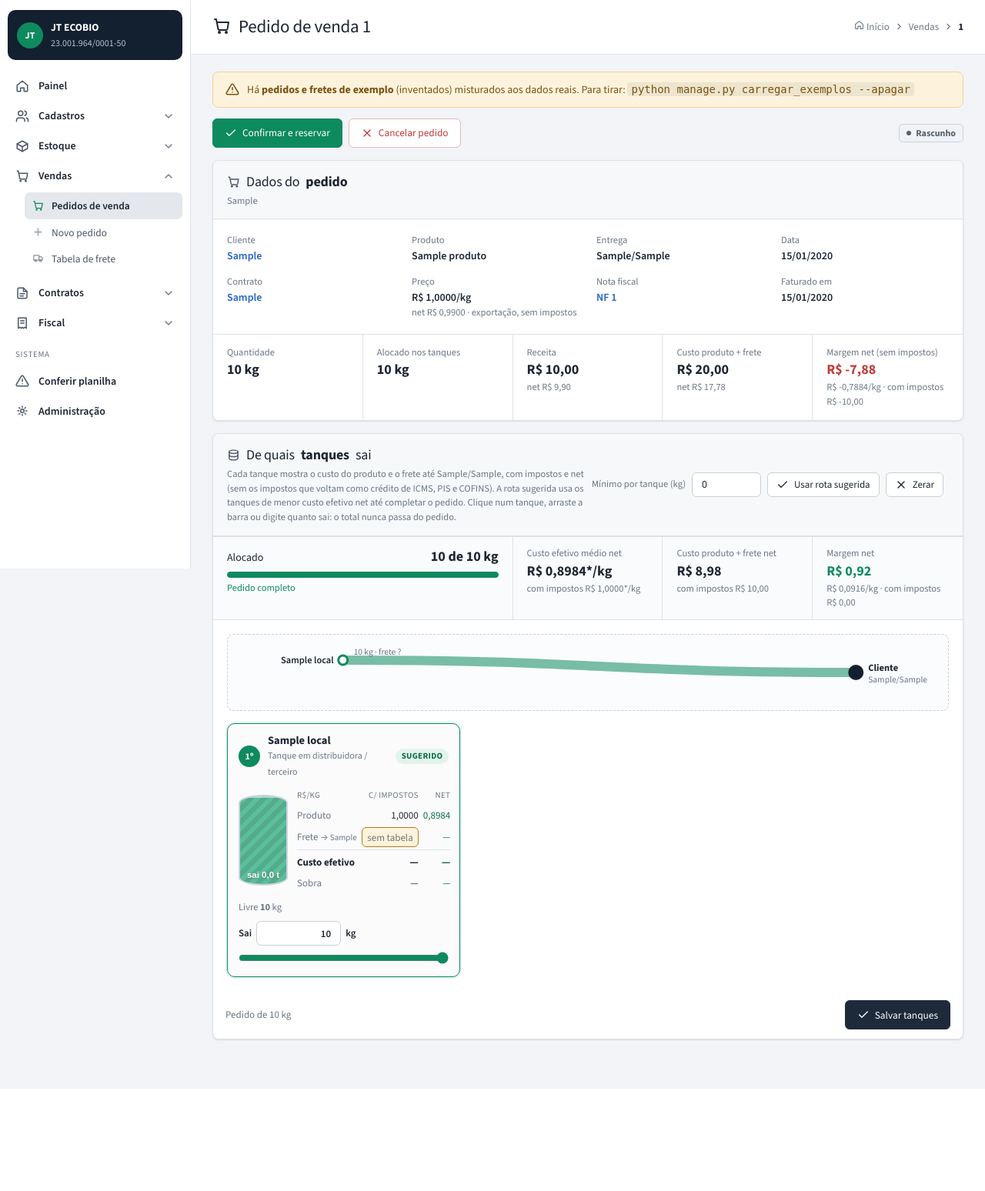
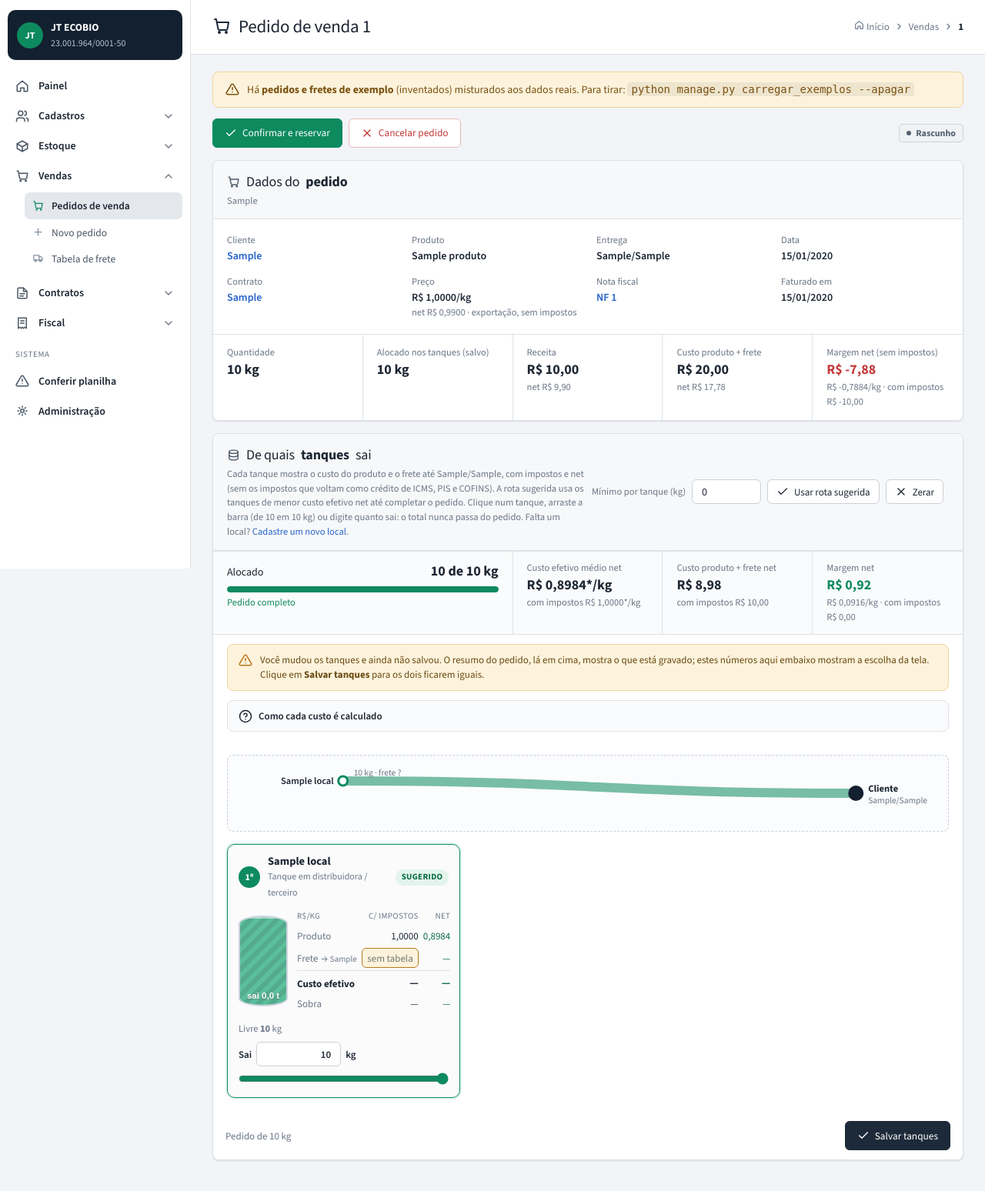
Before and after one commit to luizferrazmxtech/erp_jtecobio, a Django app: page /vendas/1/ in a window 1280 px wide. Shown: the part 61-1609 px from the top of the page at 77% size. Before the commit the page ends 1476 px from the top, so only its background shows below. Run offline with Django 5.2, Linux system fonts and the light colour scheme; a user stored in the database is signed in; tables that the repository leaves empty hold one stand-in row (values such as "Sample post").

Commit message:
Explicação dos custos, barra de 10 kg, aviso de não salvo e local com tanque
- Pedido: painel "Como cada custo é calculado" com os números do próprio pedido.
- Aviso quando a escolha dos tanques na tela difere do que está salvo (era a
  diferença entre o resumo do pedido e o placar dos tanques).
- Barra de saída anda de 10 em 10 kg; no fim vai até o limite exato.
- Cadastro de local já cria o tanque; lista de locais com atalhos para
  adicionar tanque e dar entrada de saldo (entrada abre com o local escolhido).

Co-Authored-By: Claude Opus 5.5 <noreply@anthropic.com>
Claude-Session: https://claude.ai/code/session_01TsjT8kc5ZC9YBt7NhJJ24C

```diff
--- a/apps/estoque/views.py
+++ b/apps/estoque/views.py
@@ -30,7 +30,9 @@ def saldos(request):
 
 
 def _tela(request, form_class, titulo, executar):
-    form = form_class(request.POST or None)
+    # Campos podem vir preenchidos pelo endereço (ex.: ?local=3 a partir da lista de locais).
+    inicial = {k: v for k, v in request.GET.items() if k in form_class.base_fields}
+    form = form_class(request.POST or None, initial=inicial)
     if request.method == "POST" and form.is_valid():
         try:
             executar(form.cleaned_data, request.user)
--- a/apps/vendas/views.py
+++ b/apps/vendas/views.py
@@ -15,7 +15,7 @@ from apps.estoque import services as estoque
 from apps.contratos.models import Contrato
 from apps.estoque.models import Lote
 
-from . import services
+from . import impostos, services
 from .forms import FaturarForm, PedidoForm
 from .models import Pedido
 
@@ -113,6 +113,34 @@ def _linhas_de_origem(pedido, origens):
     return linhas
 
 
+def _explicacao(pedido, linhas) -> dict:
+    """Números do próprio pedido para a ajuda "Como cada custo é calculado".
+
+    Usa o primeiro tanque da lista (o de menor custo efetivo net) como exemplo."""
+    q4 = Decimal("0.0001")
+    exemplo = None
+    if linhas:
+        o = linhas[0]["opcao"]
+        frete = linhas[0]["frete"]
+        exemplo = {
+            "nome": o.local.nome,
+            "custo": o.custo_kg,
+            "custo_net": o.custo_net_kg.quantize(q4),
+            "frete": frete,
+            "frete_net": impostos.frete_net(frete).quantize(q4) if frete is not None else None,
+        }
+        if frete is not None:
+            exemplo["efetivo"] = o.custo_kg + frete
+            exemplo["efetivo_net"] = exemplo["custo_net"] + exemplo["frete_net"]
+            exemplo["sobra_net"] = (pedido.preco_unitario * pedido.fator_venda).quantize(q4) - exemplo["efetivo_net"]
+    return {
+        "preco_net": (pedido.preco_unitario * pedido.fator_venda).quantize(q4),
+        "icms_venda": pedido.icms_venda or 0,
+        "icms_compra": pedido.produto.icms_compra,
+        "exemplo": exemplo,
+    }
+
+
 @login_required
 def detalhe(request, pk):
     pedido = get_object_or_404(Pedido.objects.select_related("cliente", "produto", "contrato", "nota"), pk=pk)
@@ -122,6 +150,7 @@ def detalhe(request, pk):
 
         contexto["linhas"] = _linhas_de_origem(pedido, contexto["origens"])
         contexto["classe_nivel"] = _classe_nivel(pedido.produto)
+        contexto["explica"] = _explicacao(pedido, contexto["linhas"])
     if pedido.status == Pedido.Status.CONFIRMADO:
         contexto["faturar_form"] = FaturarForm(pedido=pedido)
     return render(request, "vendas/detalhe.html", contexto)
--- a/apps/web/templatetags/erp.py
+++ b/apps/web/templatetags/erp.py
@@ -98,6 +98,7 @@ ICONES = {
     "grafico": "M3 3v18h18 M7 16v-5 M12 16V8 M17 16v-3",
     "ok": "M20 6 9 17l-5-5",
     "limpar": "M18 6 6 18 M6 6l12 12",
+    "ajuda": "M12 22a10 10 0 1 0 0-20 10 10 0 0 0 0 20z M9.1 9a3 3 0 0 1 5.8 1c0 2-3 3-3 3 M12 17h.01",
     "alerta": "M12 9v4 M12 17h.01 M10.3 3.9 1.8 18a2 2 0 0 0 1.7 3h17a2 2 0 0 0 1.7-3L13.7 3.9a2 2 0 0 0-3.4 0z",
     "gota": "M12 2.7s-6 6.3-6 11.3a6 6 0 0 0 12 0c0-5-6-11.3-6-11.3z",
     "config": "M12 15a3 3 0 1 0 0-6 3 3 0 0 0 0 6z M4 12h2 M18 12h2 M12 4v2 M12 18v2 M6.3 6.3l1.4 1.4 M16.3 16.3l1.4 1.4 M6.3 17.7l1.4-1.4 M16.3 7.7l1.4-1.4",
--- a/apps/web/views.py
+++ b/apps/web/views.py
@@ -425,14 +425,46 @@ class ProdutoForm(forms.ModelForm):
 
 
 class LocalForm(forms.ModelForm):
+    """Local de armazenagem. Ao criar, já dá para cadastrar o tanque dele."""
+
+    tanque_produto = forms.ModelChoiceField(
+        label="Produto do tanque", queryset=Produto.objects.none(), required=False,
+        help_text="Deixe em branco se ainda não sabe; dá para adicionar tanques depois.")
+    tanque_capacidade = forms.DecimalField(label="Capacidade (kg)", required=False, min_value=0,
+                                           max_digits=14, decimal_places=3)
+    tanque_identificacao = forms.CharField(label="Identificação", required=False, max_length=50,
+                                           help_text="Ex.: TQ-03")
+
     class Meta:
         model = Local
         fields = ["nome", "tipo", "parceiro", "cidade", "uf", "ativo"]
+        help_texts = {"parceiro": "Dono do local (distribuidora, industrializador, armazém). Se não estiver na lista, cadastre o parceiro antes."}
 
     def __init__(self, *a, **k):
         super().__init__(*a, **k)
+        # Qualquer parceiro ativo: uma distribuidora nova ainda pode não estar marcada como armazém.
         self.fields["parceiro"].queryset = Parceiro.objects.filter(
-            Q(eh_armazem=True) | Q(eh_industrializador=True)).order_by("razao_social")
+            Q(ativo=True) | Q(pk=self.instance.parceiro_id or 0)).order_by("razao_social")
+        if self.instance.pk:  # editar: os tanques ficam em "Adicionar tanque"
+            for c in ("tanque_produto", "tanque_capacidade", "tanque_identificacao"):
+                del self.fields[c]
+        else:
+            self.fields["tanque_produto"].queryset = Produto.objects.filter(controla_estoque=True, ativo=True)
+
+    def clean(self):
+        dados = super().clean()
+        if dados.get("tanque_produto") and not dados.get("tanque_capacidade"):
+            self.add_error("tanque_capacidade", "Informe a capacidade do tanque.")
+        return dados
+
+    def save(self, commit=True):
+        local = super().save(commit)
+        produto = self.cleaned_data.get("tanque_produto")
+        if commit and produto:
+            Tanque.objects.create(local=local, produto=produto,
+                                  capacidade_kg=self.cleaned_data["tanque_capacidade"],
+                                  identificacao=self.cleaned_data.get("tanque_identificacao") or "")
+        return local
 
 
 class TanqueForm(forms.ModelForm):
@@ -481,6 +513,8 @@ CADASTROS = {
 }
 
 SECOES = {
+    "local": [("Preencha os", "dados do local", "Onde o produto fica guardado: distribuidora, armazém, industrializador.", ["nome", "tipo", "parceiro", "cidade", "uf", "ativo"]),
+              ("Já cadastre o", "tanque", "Opcional. Um tanque por produto em cada local; outros podem ser adicionados depois.", ["tanque_produto", "tanque_capacidade", "tanque_identificacao"])],
     "parceiro": [("Preencha os", "dados gerais", "Nome, documento e cidade.", ["razao_social", "nome_fantasia", "documento", "inscricao_estadual", "cidade", "uf", "ativo"]),
                  ("Marque os", "papéis", "Uma mesma empresa pode ser cliente e fornecedora, por exemplo.", ["eh_cliente", "eh_fornecedor", "eh_transportadora", "eh_industrializador", "eh_armazem"])],
     "contrato": [("Preencha os", "dados do contrato", "Quem, o quê e quando.", ["tipo", "numero", "parceiro", "produto", "modalidade", "mes_referencia", "status"]),
@@ -507,10 +541,14 @@ def _form_cadastro(request, nome, pk=None):
             return redirect("web:parceiro", pk=salvo.pk)
         if nome == "contrato":
             return redirect("web:contrato", pk=salvo.pk)
+        if nome in ("local", "tanque") and not pk:
+            messages.info(request, "Para colocar saldo no tanque, use Dar entrada na lista de locais.")
         return redirect(voltar)
     secoes = []
     for leve, forte, sub, campos in SECOES.get(nome, [("Preencha os", "dados", "", list(form.fields))]):
-        secoes.append({"leve": leve, "forte": forte, "sub": sub, "campos": [form[c] for c in campos]})
+        campos = [form[c] for c in campos if c in form.fields]
+        if campos:
+            secoes.append({"leve": leve, "forte": forte, "sub": sub, "campos": campos})
     verbo = "Editar" if pk else "Adicionar"
     return render(request, "web/formulario.html", {
         "form": form, "secoes": secoes, "titulo": f"{verbo} {modelo._meta.verbose_name}", "icone": ic,
--- a/static/css/app.css
+++ b/static/css/app.css
@@ -443,3 +443,26 @@ table.tabela { width: 100%; border-collapse: collapse; background: #fff; }
   .origens { grid-template-columns: minmax(0, 1fr); }
   .rota { display: none; } /* no celular os cartões já mostram tudo */
 }
+
+/* Pedido: escolha dos tanques diferente do que está salvo */
+.aviso-nao-salvo { display: flex; gap: 10px; align-items: flex-start; margin: 0 18px 12px; padding: 10px 14px;
+  border: 1px solid #f0d49b; border-radius: 8px; background: var(--amarelo-claro); color: #6b4a12; font-size: 13px; }
+.aviso-nao-salvo[hidden] { display: none; }
+.aviso-nao-salvo .ic { flex: none; margin-top: 1px; color: var(--amarelo); }
+
+/* Pedido: ajuda "Como cada custo é calculado" */
+.explica-custos { margin: 0 18px 12px; border: 1px solid var(--borda); border-radius: 8px; background: #fafbfc; }
+.explica-custos summary { display: flex; align-items: center; gap: 8px; padding: 10px 14px; cursor: pointer; font-weight: 600; font-size: 13px; list-style: none; }
+.explica-custos summary::-webkit-details-marker { display: none; }
+.explica-custos[open] summary { border-bottom: 1px solid var(--borda); }
+.explica-corpo { padding: 12px 16px 14px; font-size: 13px; line-height: 1.55; }
+.explica-corpo p { margin: 0 0 10px; }
+.explica-corpo dl { margin: 0; display: grid; grid-template-columns: minmax(150px, 190px) 1fr; gap: 8px 16px; }
+.explica-corpo dt { font-weight: 600; }
+.explica-corpo dd { margin: 0; }
+@media (max-width: 640px) {
+  .explica-corpo dl { grid-template-columns: 1fr; gap: 2px; }
+  .explica-corpo dd { margin-bottom: 8px; }
+  .aviso-nao-salvo, .explica-custos { margin-left: 12px; margin-right: 12px; }
+}
+.escolha-rota .aviso-nao-salvo, .escolha-rota .explica-custos { margin-top: 12px; }
--- a/static/js/rota.js
+++ b/static/js/rota.js
@@ -57,6 +57,8 @@
       qtd: el.querySelector("input.qtd"),
       deslizar: el.querySelector("input.deslizar"),
       cilindro: el.querySelector(".cilindro-grande"),
+      salvoQtd: Number(el.dataset.salvoQtd) || 0,
+      salvoFrete: el.dataset.salvoFrete === "" ? null : Number(el.dataset.salvoFrete),
     };
   });
 
@@ -126,7 +128,8 @@
     t.el.querySelector(".posicao").textContent = posicao + "º";
     // A barra só vai até o que cabe no pedido.
     var limite = limiteDe(t);
-    t.deslizar.max = String(Math.max(limite, 1));
+    // Passos de 10 kg; o topo arredonda para cima para a barra alcançar o limite.
+    t.deslizar.max = String(Math.max(Math.ceil(limite / PASSO) * PASSO, PASSO));
     t.deslizar.disabled = limite <= 0 && sai <= 0;
     if (document.activeElement !== t.deslizar) t.deslizar.value = String(Math.min(sai, limite));
   }
@@ -211,13 +214,27 @@
     escrever("p-margem-net-kg", tem ? margemNet / alocado : null, 4);
     document.getElementById("p-margem-b").className = margemNet < 0 ? "negativo" : "positivo";
     desenharRota(escolhidos);
+    avisarNaoSalvo();
   }
+
+  // O resumo do pedido (lá em cima) mostra o que está gravado. Se a escolha na
+  // tela for diferente, avisa para salvar: senão os dois números não batem.
+  function avisarNaoSalvo() {
+    var mudou = tanques.some(function (t) {
+      var f = freteDe(t);
+      var freteMudou = (f === null) !== (t.salvoFrete === null) || (f !== null && Math.abs(f - t.salvoFrete) > 0.00005);
+      return Math.abs(qtdDe(t) - t.salvoQtd) > 0.0005 || (qtdDe(t) > 0 && freteMudou);
+    });
+    document.getElementById("p-nao-salvo").hidden = !mudou;
+  }
+
+  var PASSO = 10;  // a JT trabalha em toneladas: a barra anda de 10 em 10 kg
 
   // cru = sem ponto de milhar (enquanto a pessoa digita, para o próximo dígito não virar decimal).
   function definir(t, kg, cru) {
     kg = Math.max(0, Math.min(limiteDe(t), kg));
     if (!kg) { t.qtd.value = ""; return; }
-    t.qtd.value = cru ? String(Math.round(kg * 1000) / 1000).replace(".", ",") : paraCampo(kg, 0, 3);
+    t.qtd.value = cru ? String(Math.round(kg * 1000) / 1000).replace(".", ",") : paraCampo(kg, 0, kg % 1 ? 3 : 0);
   }
 
   // ---------- eventos ----------
@@ -232,7 +249,12 @@
     t.qtd.addEventListener("change", function () { if (qtdDe(t) > 0) definir(t, qtdDe(t)); else t.qtd.value = ""; atualizar(); });
     t.frete.addEventListener("input", atualizar);
     t.frete.addEventListener("change", function () { var f = ler(t.frete.value); if (f !== null) t.frete.value = paraCampo(f, 4, 4); atualizar(); });
-    t.deslizar.addEventListener("input", function () { definir(t, Number(t.deslizar.value)); atualizar(); });
+    // Barra: múltiplos de 10 kg; no fim dela vai até o limite exato (para esvaziar o tanque ou fechar o pedido).
+    t.deslizar.addEventListener("input", function () {
+      var v = Math.round(Number(t.deslizar.value) / PASSO) * PASSO, limite = limiteDe(t);
+      definir(t, v >= limite - PASSO / 2 ? limite : v);
+      atualizar();
+    });
     // Clicar no tanque: se já usa, tira; se não, completa o que falta (até o livre).
     t.cilindro.addEventListener("click", function () {
       definir(t, qtdDe(t) > 0 ? 0 : limiteDe(t));
--- /dev/null
+++ b/templates/vendas/_explica_custos.html
@@ -0,0 +1,36 @@
+{% load erp %}{% with e=explica.exemplo %}
+<details class="explica-custos">
+  <summary>{% icone "ajuda" %} Como cada custo é calculado</summary>
+  <div class="explica-corpo">
+    <p>Os números <b>net</b> são sem os impostos que a JT recupera como crédito (ICMS, PIS e COFINS), do mesmo jeito que a planilha DRE calcula. Os números <b>com impostos</b> são os valores da nota.</p>
+    <dl>
+      <dt>Preço net de venda</dt>
+      <dd>{% if pedido.exportacao %}Exportação não tem ICMS, PIS nem COFINS: o preço net é o próprio preço, R$ {{ pedido.preco_unitario|num:4 }}.{% else %}
+        Preço × (1 − ICMS {{ explica.icms_venda|num:0 }}%) × (1 − PIS 1,65% − COFINS 7,6%) = R$ {{ pedido.preco_unitario|num:4 }} × {{ pedido.fator_venda|num:5 }} = <b>R$ {{ explica.preco_net|num:4 }}/kg</b>.{% endif %}</dd>
+
+      <dt>Produto net</dt>
+      <dd>Custo do produto no tanque × (1 − ICMS {{ explica.icms_compra|num:0 }}% da compra) × (1 − 9,25% de PIS/COFINS) = custo × {{ pedido.fator_compra|num:4 }}.
+        {% if e %}No {{ e.nome }}: R$ {{ e.custo|num:4 }} × {{ pedido.fator_compra|num:4 }} = <b>R$ {{ e.custo_net|num:4 }}/kg</b>.{% endif %}
+        O custo do tanque é o custo médio do que entrou nele (preço da nota de compra).</dd>
+
+      <dt>Frete net</dt>
+      <dd>Frete por kg × 0,88, porque o CT-e dá crédito de 12% de ICMS (o frete não tem PIS/COFINS na conta da planilha).
+        {% if e and e.frete is not None %}No {{ e.nome }}: R$ {{ e.frete|num:4 }} × 0,88 = <b>R$ {{ e.frete_net|num:4 }}/kg</b>.{% endif %}
+        O frete vem da tabela de frete (Vendas → Fretes) e pode ser mudado no cartão do tanque. Sem tabela, o frete conta como zero e o custo médio aparece com <b>*</b>.</dd>
+
+      <dt>Custo efetivo do tanque</dt>
+      <dd>Produto + frete. {% if e and e.efetivo is not None %}No {{ e.nome }}: R$ {{ e.custo|num:4 }} + R$ {{ e.frete|num:4 }} = R$ {{ e.efetivo|num:4 }} com impostos, e R$ {{ e.custo_net|num:4 }} + R$ {{ e.frete_net|num:4 }} = <b>R$ {{ e.efetivo_net|num:4 }}/kg net</b>.{% endif %}
+        A rota sugerida começa pelo tanque de menor custo efetivo net.</dd>
+
+      <dt>Sobra por kg</dt>
+      <dd>Preço − custo efetivo. {% if e and e.sobra_net is not None %}No {{ e.nome }}, net: R$ {{ explica.preco_net|num:4 }} − R$ {{ e.efetivo_net|num:4 }} = <b>R$ {{ e.sobra_net|num:4 }}/kg</b>.{% endif %}</dd>
+
+      <dt>Custo efetivo médio</dt>
+      <dd>Média dos tanques escolhidos, pesada pelos quilos: soma de (kg que sai × custo efetivo) ÷ kg alocados.</dd>
+
+      <dt>Margem net</dt>
+      <dd>Receita net − custo net = kg × preço net − soma de (kg × custo efetivo net). A margem "com impostos" faz a mesma conta com os valores cheios.</dd>
+    </dl>
+  </div>
+</details>
+{% endwith %}
--- a/templates/vendas/detalhe.html
+++ b/templates/vendas/detalhe.html
@@ -30,7 +30,7 @@
   </div></div>
   <div class="resumo">
     <div><span>Quantidade</span><b>{{ pedido.quantidade_kg|kg }} kg</b></div>
-    <div><span>Alocado nos tanques</span><b class="{% if pedido.quantidade_alocada != pedido.quantidade_kg %}negativo{% endif %}">{{ pedido.quantidade_alocada|kg }} kg</b></div>
+    <div><span>Alocado nos tanques{% if pedido.editavel %} (salvo){% endif %}</span><b class="{% if pedido.quantidade_alocada != pedido.quantidade_kg %}negativo{% endif %}">{{ pedido.quantidade_alocada|kg }} kg</b></div>
     <div><span>Receita</span><b>R$ {{ pedido.receita|brl }}</b><span>net R$ {{ pedido.receita_net|brl }}</span></div>
     <div><span>Custo produto + frete</span><b>R$ {{ pedido.custo_total|brl }}</b><span>net R$ {{ pedido.custo_total_net|brl }}</span></div>
     <div><span>Margem net (sem impostos)</span><b class="{% if pedido.margem_net >= 0 %}positivo{% else %}negativo{% endif %}">R$ {{ pedido.margem_net|brl }}</b><span>R$ {{ pedido.margem_net_kg|num:4 }}/kg · com impostos R$ {{ pedido.margem|brl }}</span></div>
@@ -43,7 +43,7 @@
       data-pedido="{{ pedido.quantidade_kg }}" data-preco="{{ pedido.preco_unitario }}" data-fator-venda="{{ pedido.fator_venda }}" data-fator-compra="{{ pedido.fator_compra }}" data-fator-frete="0.88" data-destino="{{ pedido.destino_cidade|title }}/{{ pedido.destino_uf }}">{% csrf_token %}
   <div class="titulo">
     <div><h2>{% icone "tanque" %} De quais <b>tanques</b> sai</h2>
-      <p>Cada tanque mostra o custo do produto e o frete até {{ pedido.destino_cidade|title }}/{{ pedido.destino_uf }}, com impostos e net (sem os impostos que voltam como crédito de ICMS, PIS e COFINS). A rota sugerida usa os tanques de menor custo efetivo net até completar o pedido. Clique num tanque, arraste a barra ou digite quanto sai: o total nunca passa do pedido.</p></div>
+      <p>Cada tanque mostra o custo do produto e o frete até {{ pedido.destino_cidade|title }}/{{ pedido.destino_uf }}, com impostos e net (sem os impostos que voltam como crédito de ICMS, PIS e COFINS). A rota sugerida usa os tanques de menor custo efetivo net até completar o pedido. Clique num tanque, arraste a barra (de 10 em 10 kg) ou digite quanto sai: o total nunca passa do pedido. Falta um local? <a href="{% url 'web:adicionar' 'local' %}">Cadastre um novo local</a>.</p></div>
     <div class="acoes-rota">
       <label class="pequeno suave nowrap" for="minimo" title="Não vale mandar caminhão buscar pouco: tanques que dariam menos que isso ficam fora da sugestão.">Mínimo por tanque (kg)</label>
       <input id="minimo" value="0" inputmode="decimal" style="width:90px;height:32px">
@@ -63,13 +63,19 @@
     <div><span>Margem net</span><b id="p-margem-b">R$ <span id="p-margem-net">—</span></b><span class="pequeno suave">R$ <span id="p-margem-net-kg">—</span>/kg · com impostos R$ <span id="p-margem">—</span></span></div>
   </div>
 
+  <div class="aviso-nao-salvo" id="p-nao-salvo" hidden>{% icone "alerta" %}
+    <span>Você mudou os tanques e ainda não salvou. O resumo do pedido, lá em cima, mostra o que está gravado; estes números aqui embaixo mostram a escolha da tela. Clique em <b>Salvar tanques</b> para os dois ficarem iguais.</span></div>
+
+  {% include "vendas/_explica_custos.html" %}
+
   <div class="corpo">
     <div class="rota" id="rota" aria-hidden="true"><svg id="rota-svg"></svg></div>
     <div class="origens">
     {% for l in linhas %}
       <div class="origem{% if l.opcao.frete is None %} sem-frete{% endif %}" data-i="{{ forloop.counter0 }}"
            data-livre="{{ l.opcao.livre }}" data-saldo="{{ l.saldo }}" data-capacidade="{{ l.capacidade }}"
-           data-custo="{{ l.opcao.custo_kg }}" data-sugerido="{{ l.sugerido }}" data-nome="{{ l.opcao.local.nome }}">
+           data-custo="{{ l.opcao.custo_kg }}" data-sugerido="{{ l.sugerido }}" data-nome="{{ l.opcao.local.nome }}"
+           data-salvo-qtd="{{ l.quantidade|default:0 }}" data-salvo-frete="{% if l.frete is not None %}{{ l.frete }}{% endif %}">
         <input type="hidden" name="local_{{ forloop.counter0 }}" value="{{ l.opcao.local.pk }}">
         <input type="hidden" name="lote_{{ forloop.counter0 }}" value="{{ l.opcao.lote.pk|default:'' }}">
         <div class="cab-origem">
@@ -98,7 +104,7 @@
           <span class="pequeno suave">Livre <b>{{ l.opcao.livre|kg }}</b> kg{% if l.saldo != l.opcao.livre %} · {{ l.saldo|kg }} no tanque{% endif %}</span>
           <label class="sair">Sai <input class="qtd" name="qtd_{{ forloop.counter0 }}" value="{% if l.quantidade %}{{ l.quantidade|num:3 }}{% endif %}" inputmode="decimal" placeholder="0"> kg</label>
         </div>
-        <input type="range" class="deslizar" min="0" max="{{ l.opcao.livre }}" step="any" value="0" aria-label="Quanto sai de {{ l.opcao.local.nome }}">
+        <input type="range" class="deslizar" min="0" max="{{ l.opcao.livre }}" step="10" value="0" aria-label="Quanto sai de {{ l.opcao.local.nome }}">
       </div>
     {% empty %}
       <p class="vazio">Nenhum tanque com saldo livre de {{ pedido.produto }}.</p>
--- a/templates/web/locais.html
+++ b/templates/web/locais.html
@@ -17,7 +17,10 @@
       <td>{% if l.local.parceiro %}<a class="forte" href="{% url 'web:parceiro' l.local.parceiro_id %}">{{ l.local.parceiro|truncatechars:30 }}</a>{% else %}<span class="suave">—</span>{% endif %}</td>
       <td class="pequeno">{% for t in l.tanques %}<div><a href="{% url 'web:editar' 'tanque' t.pk %}">{{ t.produto.nome|truncatechars:34 }}</a> · {{ t.capacidade_kg|kg }} kg{% if "estimada" in t.identificacao %} <span class="etiqueta amarelo sem-ponto">estimada</span>{% endif %}</div>{% empty %}<span class="suave">Nenhum tanque</span>{% endfor %}</td>
       <td class="num">{% for s in l.saldos %}<div>{{ s.saldo|kg }}</div>{% empty %}—{% endfor %}</td>
-      <td class="acoes"><a class="acao" title="Editar" href="{% url 'web:editar' 'local' l.local.pk %}">{% icone "editar" %}</a></td></tr>
+      <td class="acoes">
+        <a class="acao" title="Adicionar tanque neste local" href="{% url 'web:adicionar' 'tanque' %}?local={{ l.local.pk }}">{% icone "tanque" %}</a>
+        <a class="acao" title="Dar entrada (colocar saldo)" href="{% url 'estoque:entrada' %}?local={{ l.local.pk }}">{% icone "mais" %}</a>
+        <a class="acao" title="Editar" href="{% url 'web:editar' 'local' l.local.pk %}">{% icone "editar" %}</a></td></tr>
     {% empty %}<tr><td colspan="6" class="vazio">Nenhum local cadastrado.</td></tr>{% endfor %}</tbody>
   </table></div>
 </div>
```
Also changed, not shown: tests/test_conferencia_impostos.py (+37 -0 lines).
